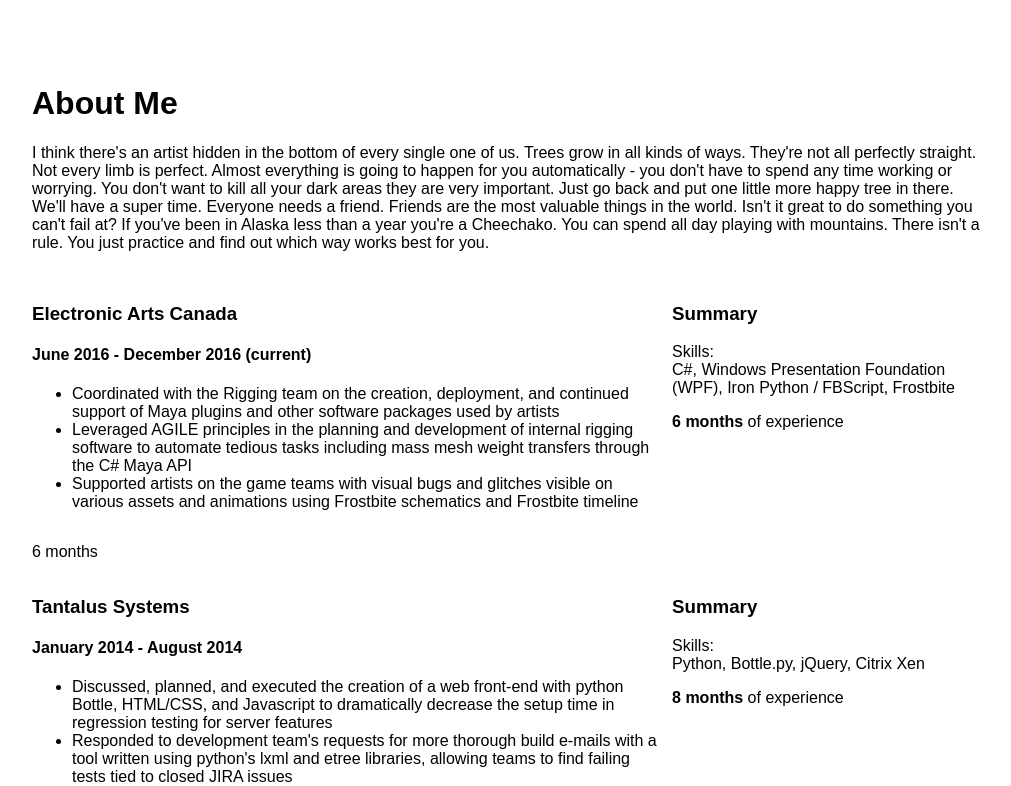
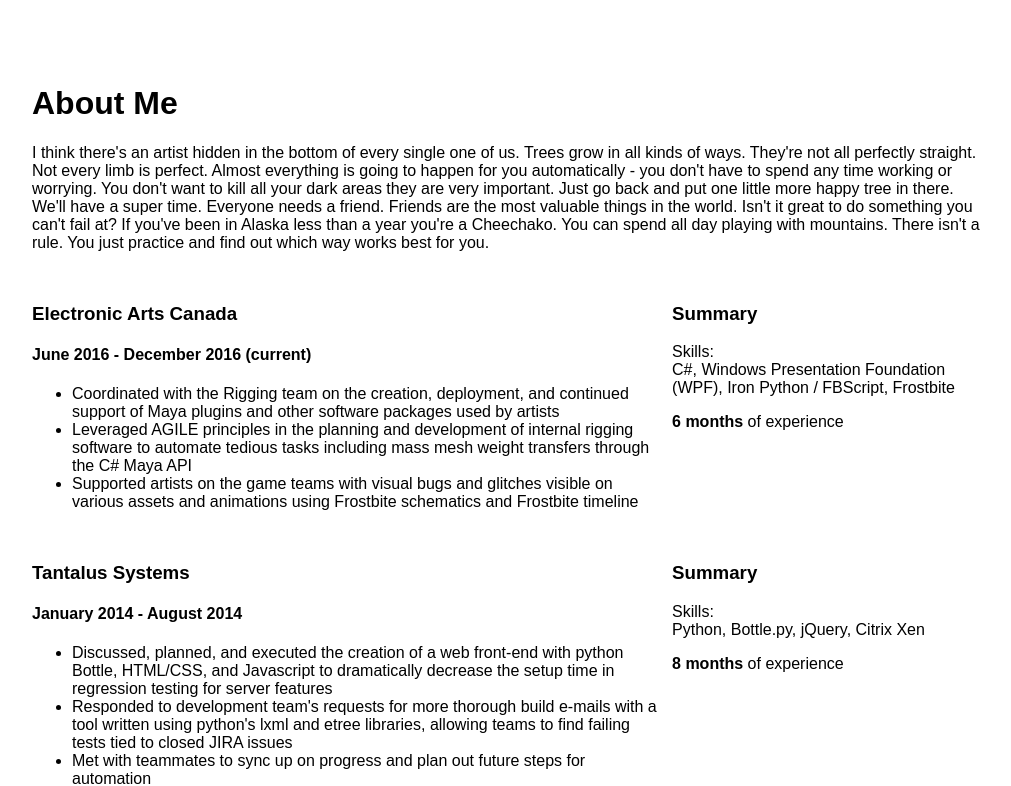
Before and after one commit to jeremy-jtlo/create-react-playground, a React (Create React App) app: page / in a window 1280 px wide. Shown: the top 786 px of the page, without its empty margins (128-1139 px from the left). Built offline with nearby package versions, Linux system fonts and the light colour scheme.

Commit message:
Removing debug print

```diff
--- a/src/components/row-entries.js
+++ b/src/components/row-entries.js
@@ -34,9 +34,6 @@ export default class RowEntries extends Component {
                      skills={data[i].hard_skills}
                      duration={display_time}>
                     {data[i].bullet_points}</Row>);
-
-            // DEBUG
-            rows.push(<p>{display_time}</p>)
         }
 
         return (
```
